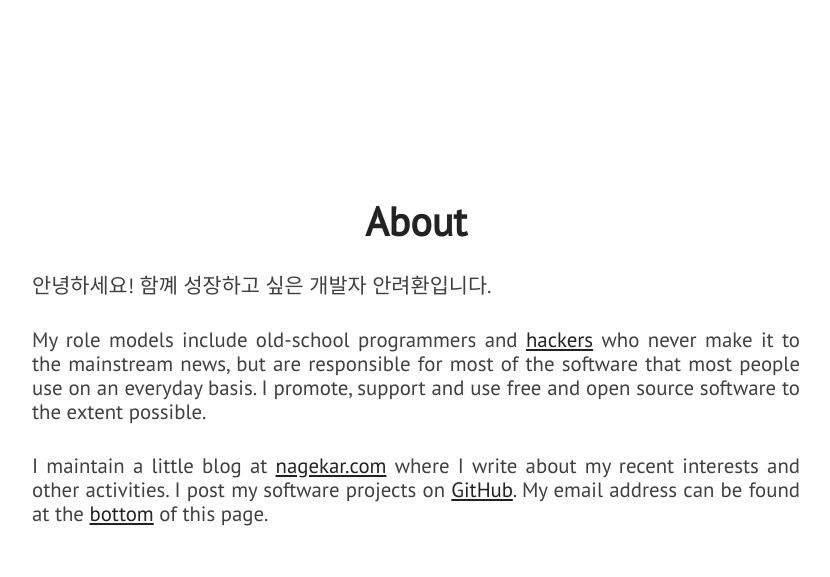
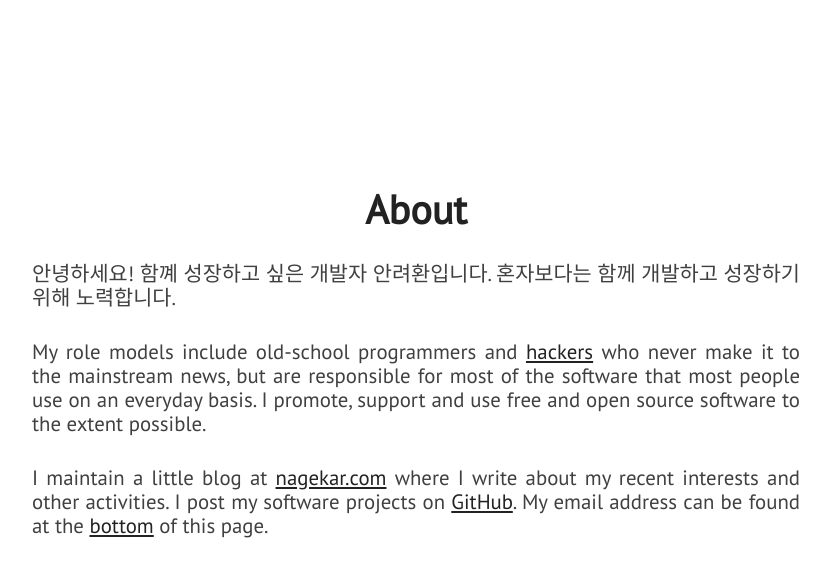
Before and after one commit to Ryeohwan/Ryeohwan.github.io, a Jekyll site: the page built from index.html, in a window 1280 px wide and 900 px high, scrolled down 1053 px. Shown: the top 577 px of the window, without its empty margins (224-1054 px from the left). Built offline with Jekyll 4.4.1, drawn with Linux system fonts in a browser that asks for light colours; nearby versions of some CDN libraries.

Commit message:
docs: update about page

```diff
--- a/_includes/about.html
+++ b/_includes/about.html
@@ -3,7 +3,7 @@
         <div id="about-text">
             <div class="section-heading">About</div>
             <p class="paragraph-text justify-text">
-                안녕하세요! 함꼐 성장하고 싶은 개발자 안려환입니다.
+                안녕하세요! 함꼐 성장하고 싶은 개발자 안려환입니다. 혼자보다는 함께 개발하고 성장하기 위해 노력합니다.
             </p>
             <p class="paragraph-text justify-text">
                 My role models include old-school programmers and <a href="https://stallman.org/articles/on-hacking.html">hackers</a> who never make it to the mainstream news, but are responsible for most of the software that most people use on an everyday basis. I promote, support and use free and open source software to the extent possible.
```
